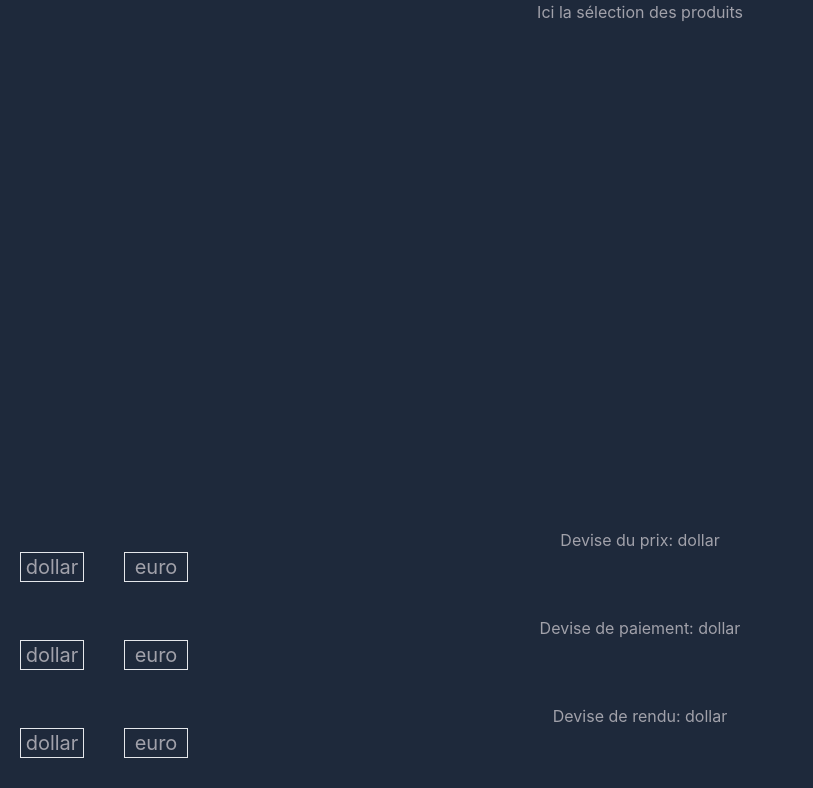
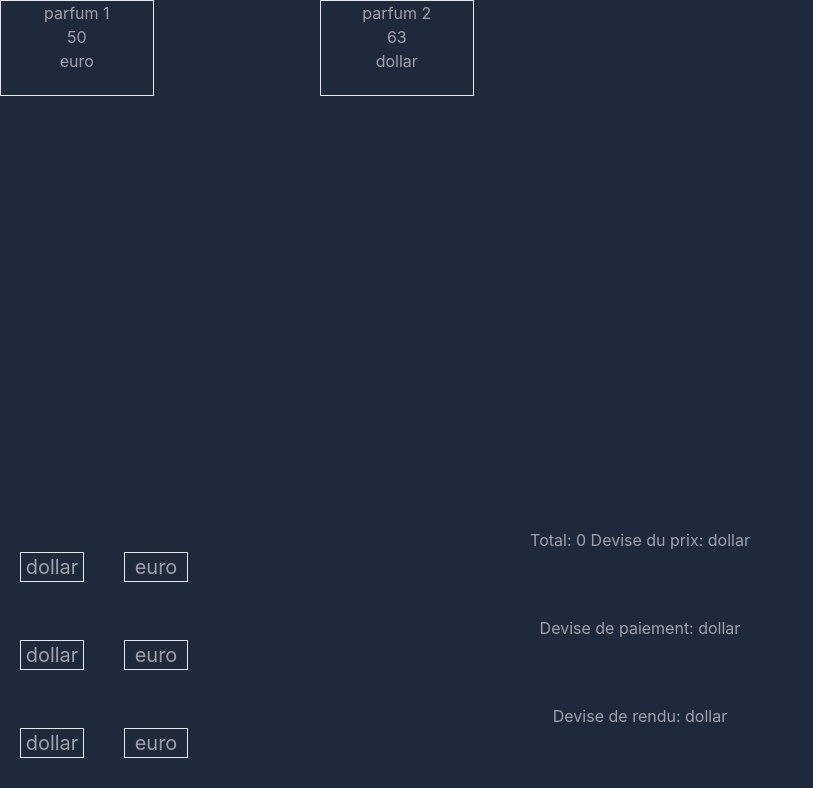
Before and after one commit to ArthurCouturier/projet_ihm, a React (Create React App) app: page / in a window 1280 px wide. Shown: the top 788 px of the page, without its empty margins (0-813 px from the left). Built offline with nearby package versions, Linux system fonts and the light colour scheme.

Commit message:
ajout de la possibilité de mettre des produits
ajout des produits et d'un prix total mais il faut encore faire la conversion de devise

```diff
--- a/src/App.tsx
+++ b/src/App.tsx
@@ -1,15 +1,22 @@
-import React from 'react';
+import React, {useState} from 'react';
 import './App.css';
 import CurrencySelection from "./Components/CurrencySelection";
+import ProductSelection from "./Components/ProductSelection";
 
 function App() {
+    const [totalPriceDollar, setTotalPriceDollar] = useState(0);
+
+    function addToPrice(price: number) {
+        setTotalPriceDollar(totalPriceDollar + price);
+    }
+
     return (
         <div className="h-[100vh] w-[100vw] flex-grow bg-slate-800 text-zinc-400">
             <div className="h-[66vh] text-center">
-              Ici la sélection des produits
+                <ProductSelection  addToPrice={addToPrice} />
             </div>
             <div className={"h-[33vh] text-center"}>
-              <CurrencySelection desc={"Devise du prix: "} />
+                <CurrencySelection desc={`Total: ${totalPriceDollar} Devise du prix: `} />
                 <CurrencySelection desc={"Devise de paiement: "} />
                 <CurrencySelection desc={"Devise de rendu: "} />
             </div>
--- /dev/null
+++ b/src/Components/Product.tsx
@@ -0,0 +1,18 @@
+import React from "react";
+
+export default function Product(props: { addToPrice: (price: number) => void, name: string, price: string, currency: string }) {
+    const { addToPrice, name, price, currency } = props;
+
+    function addPrice() {
+        // TODO: we have to convert to dollar. Maybe we have to do it in a specific typescript module imported
+        addToPrice(Number(price));
+    }
+
+    return (
+        <div className={"w-[12vw] h-[12vh] border"} onClick={addPrice}>
+            <div> {name} </div>
+            <div> {price} </div>
+            <div> {currency} </div>
+        </div>
+    );
+};
--- /dev/null
+++ b/src/Components/ProductSelection.tsx
@@ -0,0 +1,24 @@
+import React from "react";
+import Product from "./Product";
+
+const products = [
+    { name: "parfum 1", price: "50", currency: "euro" },
+    { name: "parfum 2", price: "63", currency: "dollar" }
+]
+
+export default function ProductSelection(props: { addToPrice: (price: number) => void }) {
+    const { addToPrice } = props;
+
+    return (
+        <div className={"grid grid-cols-4 grid-rows-4"}>
+            {products.map((product) => {
+                return (
+                    <Product addToPrice={addToPrice}
+                             name={product.name}
+                             price={product.price}
+                             currency={product.currency} />
+                );
+            })}
+        </div>
+    );
+};
```
Lines whose indentation alone changed are shown as unchanged.
